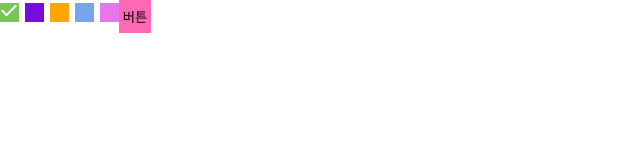
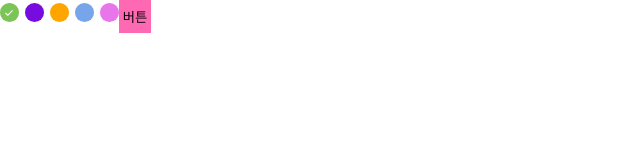
Before and after one commit to sprint-part3-team11/taskify, a Next.js app: page /jy in a window 1280 px wide. Both pictures are taken after a click on the element 9 px from the left and 12 px from the top of the page. Shown: the top 160 px of the page, without its empty margins (0-640 px from the left). Built offline with nearby package versions, Linux system fonts and the light colour scheme.

Commit message:
style: 아이콘 위치 수정

```diff
--- a/src/components/common/ColorSelector.tsx
+++ b/src/components/common/ColorSelector.tsx
@@ -17,11 +17,10 @@ const S = {
     flex-shrink: 0;
     cursor: pointer;
     background-color: ${(props) => props.bg};
+    border-radius: 50%;
 
     &:after {
-      content: ${(props) =>
-        props.showIcon ? "url('/icon/colorCheckIcon.svg')" : ''};
-      display: block;
+      content: '';
       position: absolute;
       top: 50%;
       left: 50%;
@@ -29,6 +28,7 @@ const S = {
     }
   `,
   Button: styled.button`
+    // 임시 버튼 컴포넌트
     background-color: hotpink;
     width: 3.25rem;
     height: 3.25rem;
@@ -38,6 +38,15 @@ const S = {
     height: 0.5rem;
     border-radius: 50%;
     background-color: ${(props) => props.bg};
+  `,
+  IconContainer: styled.div<{ showIcon: boolean }>`
+    position: absolute;
+    top: 58%;
+    left: 50%;
+    transform: translate(-50%, -50%);
+    opacity: ${(props) =>
+      props.showIcon ? '1' : '0'}; // 아이콘을 보이거나 숨기기 위해 투명도 조절
+    transition: opacity 0.1s ease-in-out;
   `,
 };
 
@@ -93,7 +102,11 @@ function ColorSelector(): JSX.Element {
             bg={colorValue}
             onClick={() => handleColorClick(colorValue)}
             showIcon={colorValue === currentColor && showIcon}
-          />
+          >
+            <S.IconContainer showIcon={colorValue === currentColor && showIcon}>
+              <ColorCheckIcon />
+            </S.IconContainer>
+          </S.ColorPalette>
         ))}
       </S.ColorArea>
       <S.Button onClick={handleButtonClick}>버튼</S.Button>
```
Also changed, not shown: public/icon/colorCheckIcon.svg.
